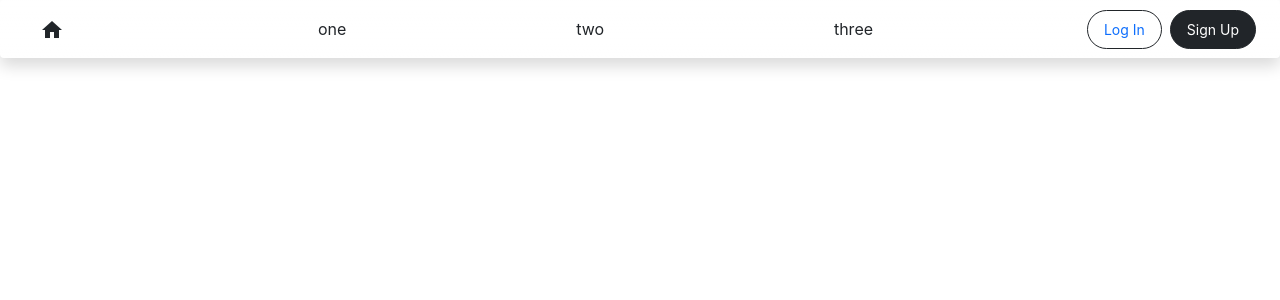
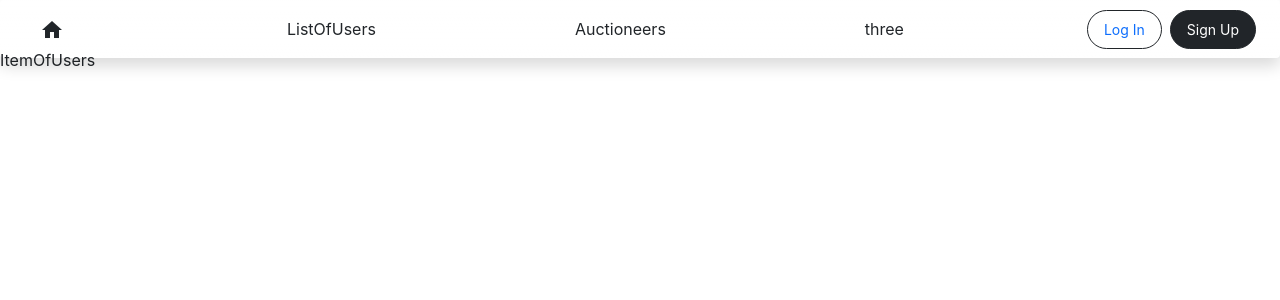
Before and after one commit to vladik-Didyk/Arts_R_Us-client, a React (Create React App) app: page /ListOfUsers in a window 1280 px wide. Shown: the top 300 px of the page. Built offline with nearby package versions, Linux system fonts and the light colour scheme.

Commit message:
list_users_and_auctioneers

```diff
--- a/src/Components/Home.jsx
+++ b/src/Components/Home.jsx
@@ -8,7 +8,7 @@ class Home extends React.Component {
   }
   render() {
     return (
-      <div>
+
         <div className="container pt-5 mt-5 ">
           <div className="">
             <div>
@@ -34,7 +34,7 @@ class Home extends React.Component {
           {/* insert component here */}
           <PictureUpload />
         </div>
-      </div>
+
     );
   }
 }
--- /dev/null
+++ b/src/Components/ListOfUsers/ItemOfUsers/ItemOfUsers.jsx
@@ -0,0 +1,13 @@
+import React from 'react'
+
+
+const ItemOfUsers = props => {
+
+  return (
+    <div>
+          ItemOfUsers
+    </div>
+  )
+}
+
+export default ItemOfUsers
--- /dev/null
+++ b/src/Components/ListOfUsers/ListOfUsers.jsx
@@ -0,0 +1,14 @@
+import React from 'react'
+import ItemOfUsers from './ItemOfUsers/ItemOfUsers'
+
+
+const ListOfUsers = props => {
+
+  return (
+
+      <ItemOfUsers/>
+
+  )
+}
+
+export default ListOfUsers
--- /dev/null
+++ b/src/Components/LiveAuctioneers/LiveAuctioneers.jsx
@@ -0,0 +1,17 @@
+import React from 'react'
+
+
+
+const LiveAuctioneers = props => {
+
+  return (
+
+    <div>
+
+      LiveAuctioneers
+    </div>
+
+  )
+}
+
+export default LiveAuctioneers
--- a/src/Components/Main.jsx
+++ b/src/Components/Main.jsx
@@ -1,26 +1,22 @@
 import React from "react";
-import PictureUpload from "./PictureUpload";
 import { BrowserRouter as Router, Switch, Route } from "react-router-dom";
 import NavBar from "./NavBar";
 import Home from "./Home";
+import ListOfUsers from './ListOfUsers/ListOfUsers'
+import LiveAuctioneers from './LiveAuctioneers/LiveAuctioneers'
 
 const Main = () => {
   return (
-    <div>
       <Router>
-        <div>
           <NavBar />
-          <Switch>
+            <Switch>
+               <Route path="/ListOfUsers" component={ListOfUsers} />
+               <Route path="/LiveAuctioneers" component={LiveAuctioneers} />
+              {/* <Route path="/four" component={four} />  */}
             <Route exact path="/" component={Home} />
-            {/* <Route path="/two" component={two} />
-            <Route path="/three" component={three} />
-          <Route path="/four" component={four} /> */}
           </Switch>
-        </div>
       </Router>
-    </div>
-
-  );
-};
+  )
+}
 
 export default Main;
--- a/src/Components/NavBar.jsx
+++ b/src/Components/NavBar.jsx
@@ -3,8 +3,6 @@ import { Link } from "react-router-dom";
 import Login from "./auth/Login";
 import Signup from "./auth/Signup";
 import Modal from 'react-modal';
-
-
 
 
 class NavBar extends React.Component {
@@ -28,22 +26,32 @@ class NavBar extends React.Component {
       <>
       <div className="pb-5">
         <nav className="d-flex  navbar fixed-top shadow bg-gradient rounded-2 w-100 ">
-          <Link className="mx-4 nav-link text-dark" to="/">
+          <Link className="mx-4 nav-link text-dark"
+                to="/">
             <span className="material-icons d-inline-block align-text-top ">home</span>
           </Link>
-          <Link className="nav-link text-dark" to="/one">
-            <span>one</span>
+          <Link className="nav-link text-dark"
+                to="/ListOfUsers">
+            <span>ListOfUsers</span>
           </Link>
-          <Link className="nav-link text-dark" to="/two">
-            <span>two</span>
+          <Link className="nav-link text-dark"
+                to="/LiveAuctioneers">
+            <span>Auctioneers</span>
           </Link>
-          <Link className="nav-link text-dark" to="/three">
+          <Link className="nav-link text-dark"
+                to="/three">
             <span>three</span>
           </Link>
 
           <form className="d-flex">
-            <button onClick={() => this.onLoginClicked()} className="me-2 nav-link  btn btn-sm btn-outline-dark rounded-pill" type="button">Log In</button>
-            <button onClick={() => this.onSignupClicked()} className="me-4 nav-link text-white btn btn-sm btn-dark rounded-pill" type="button" >Sign Up</button>
+            <button onClick={() => this.onLoginClicked()}
+                    className="me-2 nav-link  btn btn-sm btn-outline-dark rounded-pill"
+                    type="button">Log In
+            </button>
+            <button onClick={() => this.onSignupClicked()}
+                    className="me-4 nav-link text-white btn btn-sm btn-dark rounded-pill"
+                      type="button" >Sign Up
+            </button>
           </form>
         </nav>
 
```
